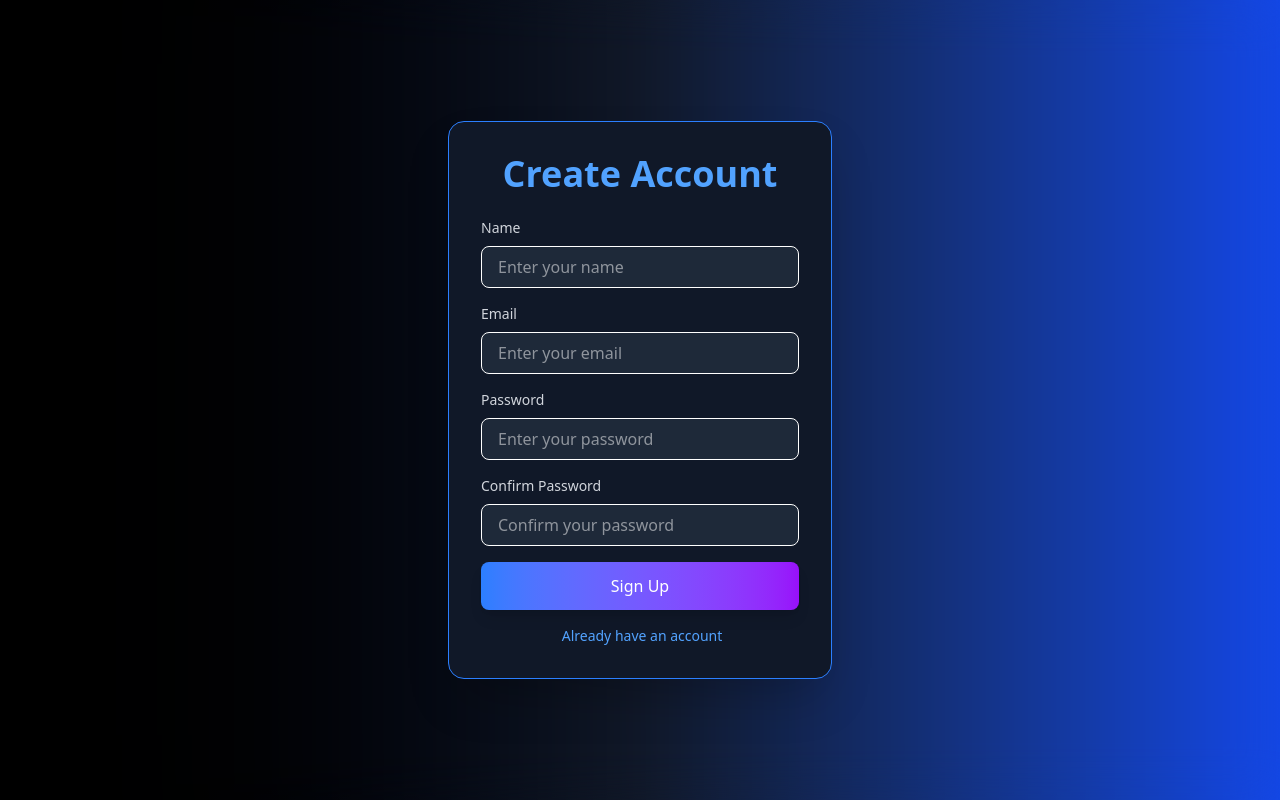
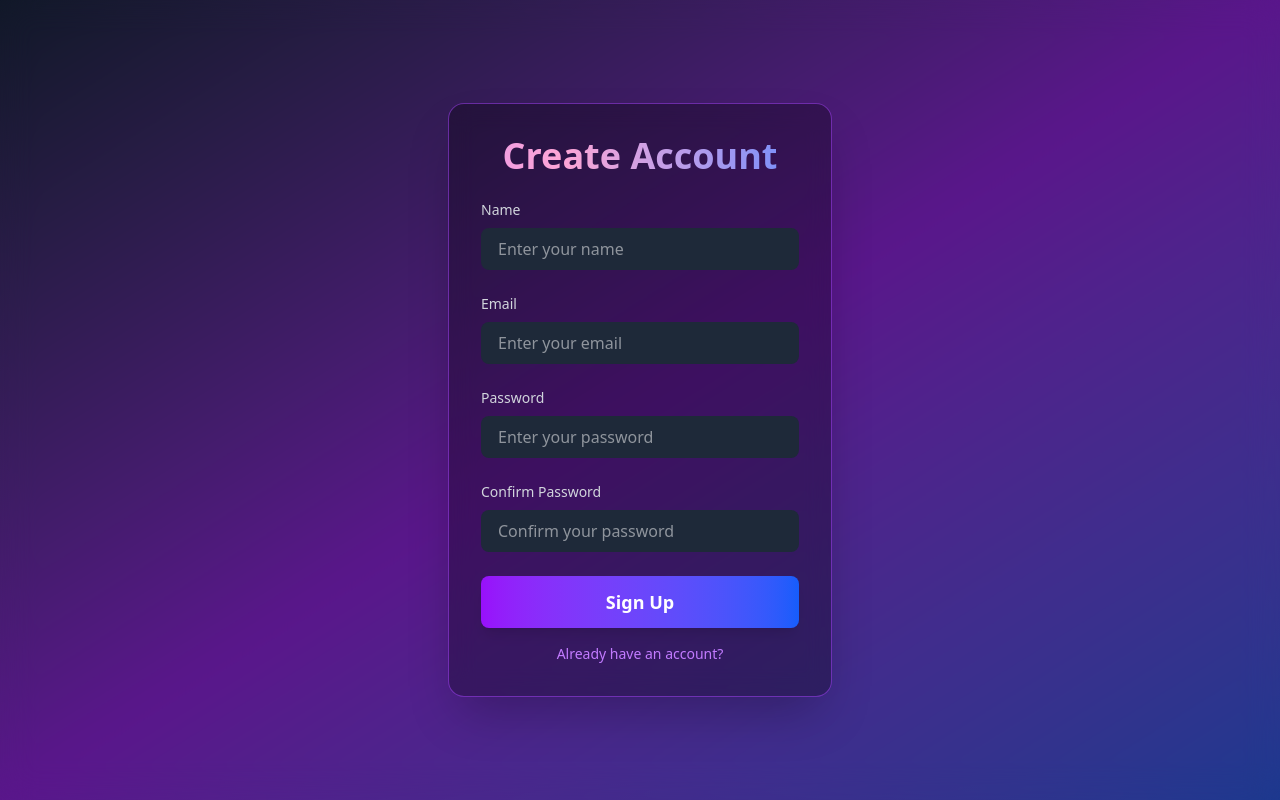
Before and after one commit to LakshyaBagani/ASPIRE, a React (Vite) app in the folder FRONTEND/: page /SignUp in a window 1280 px wide. Built offline with nearby package versions, Linux system fonts and the light colour scheme.

Commit message:
Change login page css

```diff
--- a/FRONTEND/src/HOME/Navbar.jsx
+++ b/FRONTEND/src/HOME/Navbar.jsx
@@ -1,10 +1,12 @@
 import React, { useState, useEffect } from "react";
+import { useNavigate } from "react-router-dom";
 
 function Navbar() {
   const [login, setLogin] = useState(false);
   const [isVisible, setIsVisible] = useState(false);
   const [scrollY, setScrollY] = useState(0);
   const [mousePosition, setMousePosition] = useState({ x: 0, y: 0 });
+  const navigate = useNavigate()
 
   useEffect(() => {
     setIsVisible(true);
@@ -29,6 +31,9 @@ function Navbar() {
     };
   }, []);
 
+  const handleLogin = ()=>{
+      navigate('/Login')
+  }
   return (
     <div className="text-white min-h-screen flex flex-col bg-gradient-to-br from-gray-900 via-purple-900 to-blue-900 overflow-hidden">
 
@@ -61,7 +66,7 @@ function Navbar() {
           <a href="#" className="hover:text-blue-400 transition-all text-xl">FAQ</a>
           <button
             className="relative bg-gradient-to-r from-purple-600 to-blue-600 hover:from-purple-700 hover:to-blue-700 transition-all duration-300 text-white font-semibold text-lg px-5 py-3 rounded-lg overflow-hidden group"
-            onClick={() => setLogin(!login)}
+            onClick={handleLogin}
             style={{
               transitionDelay: "400ms",
               opacity: isVisible ? 1 : 0,
--- a/FRONTEND/src/LOGIN/Login.jsx
+++ b/FRONTEND/src/LOGIN/Login.jsx
@@ -22,50 +22,46 @@ function Login() {
   };
 
   return (
-    <div className="flex items-center justify-center min-h-screen bg-gradient-to-r from-black via-gray-900 to-blue-700 p-4 relative overflow-hidden">
-      <div className="absolute inset-0 bg-opacity-20 backdrop-blur-xl"></div>
-      <div className="relative bg-gray-900 shadow-2xl rounded-2xl p-8 w-96 border border-blue-500">
-        <h2 className="text-4xl font-extrabold text-center text-blue-400 mb-6">
+    <div className="flex items-center justify-center min-h-screen bg-gradient-to-br from-gray-900 via-purple-900 to-blue-900 p-4 relative overflow-hidden">
+      <div className="absolute inset-0 bg-opacity-30 backdrop-blur-lg"></div>
+      <div className="relative bg-black/30 backdrop-blur-md shadow-2xl rounded-2xl p-8 w-96 border border-purple-500/50 transition-all duration-500 transform hover:scale-105 hover:shadow-purple-500/50 animate-fade-in">
+        <h2 className="text-4xl font-extrabold text-center text-transparent bg-clip-text bg-gradient-to-r from-purple-400 via-pink-300 to-blue-500 animate-text mb-6">
           Login
         </h2>
         <form>
-          <div className="mb-4">
-            <label
-              onChange={(e) => setEmail(e.target.value)}
-              className="block text-gray-300 text-sm font-medium mb-2"
-            >
+          <div className="mb-6">
+            <label className="block text-gray-300 text-sm font-medium mb-2">
               Email
             </label>
             <input
               type="email"
               placeholder="Enter your email"
-              className="w-full px-4 py-2 border rounded-lg focus:outline-none focus:ring-2 focus:ring-blue-500 bg-gray-800 text-white transition duration-300 hover:border-blue-400 hover:shadow-md"
+              className="w-full px-4 py-2 border border-transparent rounded-lg focus:outline-none focus:ring-2 focus:ring-purple-500 bg-gray-800 text-white transition duration-300 hover:border-purple-400 hover:shadow-lg"
+              onChange={(e) => setEmail(e.target.value)}
             />
           </div>
-          <div className="mb-4">
-            <label
-              onChange={(e) => setPassword(e.target.value)}
-              className="block text-gray-300 text-sm font-medium mb-2"
-            >
+          <div className="mb-6">
+            <label className="block text-gray-300 text-sm font-medium mb-2">
               Password
             </label>
             <input
               type="password"
               placeholder="Enter your password"
-              className="w-full px-4 py-2 border rounded-lg focus:outline-none focus:ring-2 focus:ring-blue-500 bg-gray-800 text-white transition duration-300 hover:border-blue-400 hover:shadow-md"
+              className="w-full px-4 py-2 border border-transparent rounded-lg focus:outline-none focus:ring-2 focus:ring-purple-500 bg-gray-800 text-white transition duration-300 hover:border-purple-400 hover:shadow-lg"
+              onChange={(e) => setPassword(e.target.value)}
             />
           </div>
-          <div className="flex justify-between text-sm text-blue-400 mb-4">
-            <button onClick={changePassword} className="hover:underline">
+          <div className="flex justify-between text-sm text-purple-400 mb-6">
+            <button onClick={changePassword} className="hover:underline transition-all duration-300 hover:text-pink-400">
               Forgot Password?
             </button>
-            <button onClick={Signup} className="hover:underline">
+            <button onClick={Signup} className="hover:underline transition-all duration-300 hover:text-pink-400">
               Sign Up
             </button>
           </div>
           <button
             type="submit"
-            className="w-full bg-gradient-to-r from-blue-500 to-purple-600 text-white py-3 rounded-lg hover:scale-105 transform transition duration-300 shadow-lg hover:shadow-blue-500/50"
+            className="w-full bg-gradient-to-r from-purple-600 to-blue-600 hover:from-purple-700 hover:to-blue-700 transition-all duration-500 text-white font-semibold text-lg px-5 py-3 rounded-lg overflow-hidden relative shadow-lg hover:shadow-purple-500/50 transform hover:scale-105"
             onClick={handleSubmit}
           >
             Login
--- a/FRONTEND/src/LOGIN/SignUp.jsx
+++ b/FRONTEND/src/LOGIN/SignUp.jsx
@@ -19,65 +19,68 @@ function SignUp() {
     };
 
     return (
-        <div className="flex items-center justify-center min-h-screen bg-gradient-to-r from-black via-gray-900 to-blue-700 p-4 relative overflow-hidden">
-            <div className="absolute inset-0 bg-opacity-20 backdrop-blur-xl"></div>
-            <div className="relative bg-gray-900 shadow-2xl rounded-2xl p-8 w-96 border border-blue-500">
-                <h2 className="text-4xl font-extrabold text-center text-blue-400 mb-6">Create Account</h2>
+        <div className="flex items-center justify-center min-h-screen bg-gradient-to-br from-gray-900 via-purple-900 to-blue-900 p-4 relative overflow-hidden">
+            <div className="absolute inset-0 bg-opacity-30 backdrop-blur-lg"></div>
+            <div className="relative bg-black/30 backdrop-blur-md shadow-2xl rounded-2xl p-8 w-96 border border-purple-500/50 transition-all duration-500 transform hover:scale-105 hover:shadow-purple-500/50 animate-fade-in">
+                <h2 className="text-4xl font-extrabold text-center text-transparent bg-clip-text bg-gradient-to-r from-purple-400 via-pink-300 to-blue-500 animate-text mb-6">
+                    Create Account
+                </h2>
                 <form onSubmit={handleSignUp}>
-                    <div className="mb-4">
+                    <div className="mb-6">
                         <label className="block text-gray-300 text-sm font-medium mb-2">Name</label>
                         <input
                             type="text"
                             placeholder="Enter your name"
                             value={name}
                             onChange={(e) => setName(e.target.value)}
-                            className="w-full px-4 py-2 border rounded-lg focus:outline-none focus:ring-2 focus:ring-blue-500 bg-gray-800 text-white transition duration-300 hover:border-blue-400 hover:shadow-md"
+                            className="w-full px-4 py-2 border border-transparent rounded-lg focus:outline-none focus:ring-2 focus:ring-purple-500 bg-gray-800 text-white transition duration-300 hover:border-purple-400 hover:shadow-lg"
                             required
                         />
                     </div>
-                    <div className="mb-4">
+                    <div className="mb-6">
                         <label className="block text-gray-300 text-sm font-medium mb-2">Email</label>
                         <input
                             type="email"
                             placeholder="Enter your email"
                             value={email}
                             onChange={(e) => setEmail(e.target.value)}
-                            className="w-full px-4 py-2 border rounded-lg focus:outline-none focus:ring-2 focus:ring-blue-500 bg-gray-800 text-white transition duration-300 hover:border-blue-400 hover:shadow-md"
+                            className="w-full px-4 py-2 border border-transparent rounded-lg focus:outline-none focus:ring-2 focus:ring-purple-500 bg-gray-800 text-white transition duration-300 hover:border-purple-400 hover:shadow-lg"
                             required
                         />
                     </div>
-                    <div className="mb-4">
+                    <div className="mb-6">
                         <label className="block text-gray-300 text-sm font-medium mb-2">Password</label>
                         <input
                             type="password"
                             placeholder="Enter your password"
                             value={password}
                             onChange={(e) => setPassword(e.target.value)}
-                            className="w-full px-4 py-2 border rounded-lg focus:outline-none focus:ring-2 focus:ring-blue-500 bg-gray-800 text-white transition duration-300 hover:border-blue-400 hover:shadow-md"
+                            className="w-full px-4 py-2 border border-transparent rounded-lg focus:outline-none focus:ring-2 focus:ring-purple-500 bg-gray-800 text-white transition duration-300 hover:border-purple-400 hover:shadow-lg"
                             required
                         />
                     </div>
-                    <div className="mb-4">
+                    <div className="mb-6">
                         <label className="block text-gray-300 text-sm font-medium mb-2">Confirm Password</label>
                         <input
                             type="password"
                             placeholder="Confirm your password"
                             value={confirmPassword}
                             onChange={(e) => setConfirmPassword(e.target.value)}
-                            className="w-full px-4 py-2 border rounded-lg focus:outline-none focus:ring-2 focus:ring-blue-500 bg-gray-800 text-white transition duration-300 hover:border-blue-400 hover:shadow-md"
+                            className="w-full px-4 py-2 border border-transparent rounded-lg focus:outline-none focus:ring-2 focus:ring-purple-500 bg-gray-800 text-white transition duration-300 hover:border-purple-400 hover:shadow-lg"
                             required
                         />
                     </div>
                     <button
                         type="submit"
-                        className="w-full bg-gradient-to-r from-blue-500 to-purple-600 text-white py-3 rounded-lg hover:scale-105 transform transition duration-300 shadow-lg hover:shadow-blue-500/50"
+                        className="w-full bg-gradient-to-r from-purple-600 to-blue-600 hover:from-purple-700 hover:to-blue-700 transition-all duration-500 text-white font-semibold text-lg px-5 py-3 rounded-lg overflow-hidden relative shadow-lg hover:shadow-purple-500/50 transform hover:scale-105"
                     >
                         Sign Up
                     </button>
                 </form>
-                <div className="text-sm text-blue-400 mt-4 text-center">
-
-                    <button onClick={() => navigate("/Login")} className="hover:underline ml-1">Already have an account</button>
+                <div className="text-sm text-purple-400 mt-4 text-center">
+                    <button onClick={() => navigate("/Login")} className="hover:underline transition-all duration-300 hover:text-pink-400">
+                        Already have an account?
+                    </button>
                 </div>
             </div>
         </div>
```
Also changed, not shown: FRONTEND/src/LOGIN/ChangePassword.jsx (+22 -30 lines).
